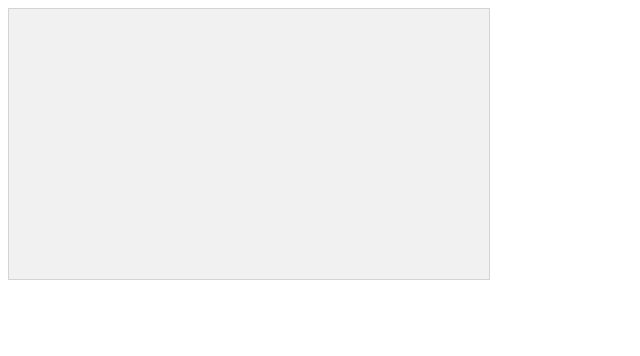
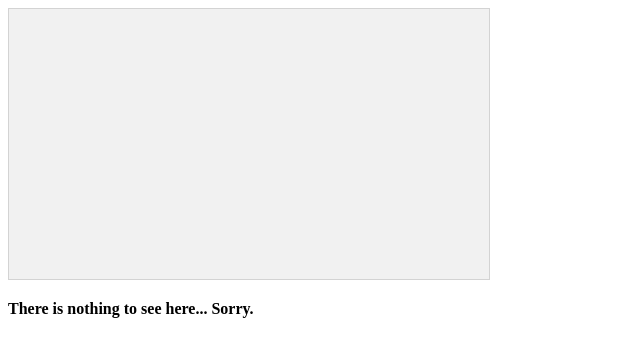
Before and after one commit to jorgeribeiro/canvas-art, a plain HTML site: page index.html in a window 1280 px wide. Shown: the whole page, without its empty margins (0-640 px from the left). Drawn offline with Linux system fonts and the light colour scheme.

Commit message:
Second commit

```diff
--- a/index.html
+++ b/index.html
@@ -28,5 +28,7 @@ var myGameArea = {
 
 </script>
 
+<p><strong>There is nothing to see here... Sorry.</strong></p>
+
 </body>
 </html>
```
